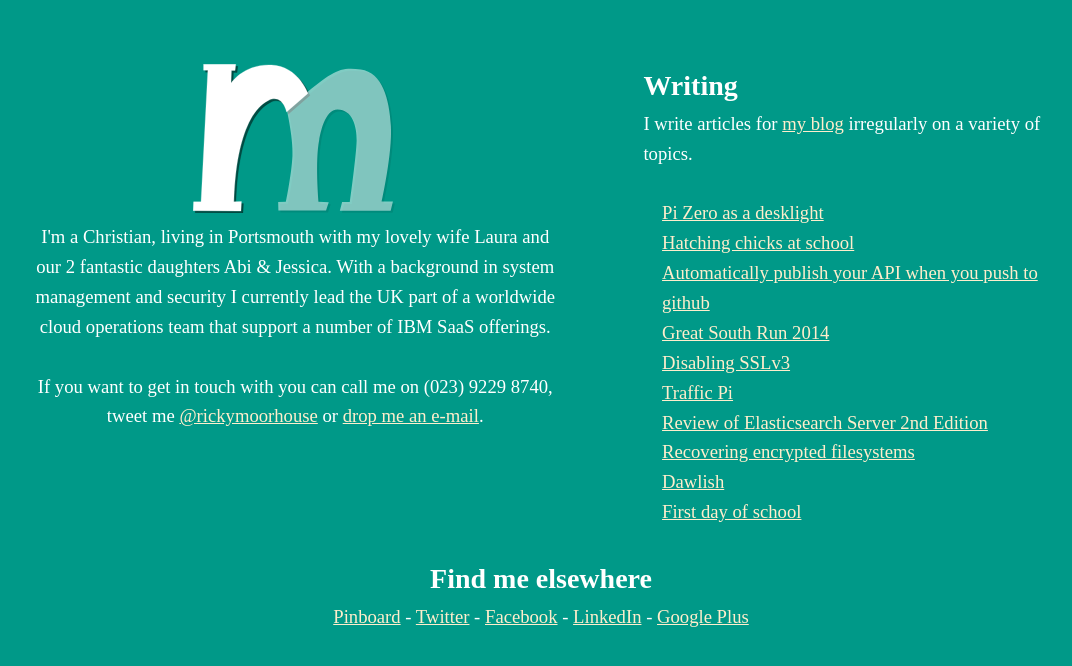
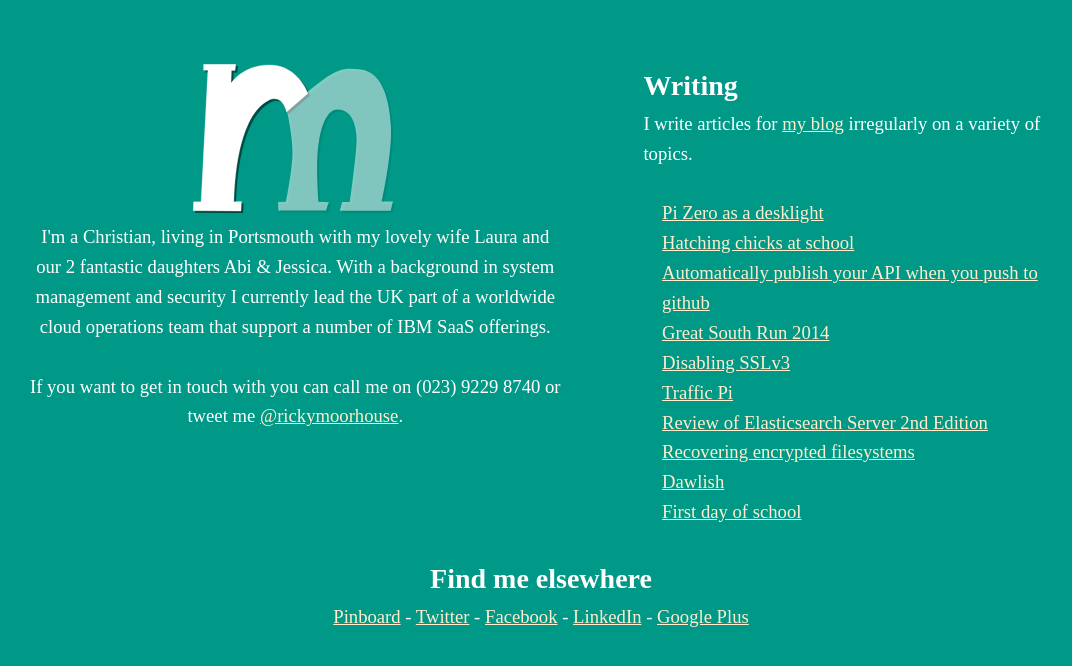
Before and after one commit to rickymoorhouse/rickymoorhouse.co.uk, a Jekyll site: the page built from index.html, in a window 1280 px wide. Shown: the top 666 px of the page, without its empty margins (99-1171 px from the left). Built offline with Jekyll 4.4.1, drawn with Linux system fonts in a browser that asks for light colours.

Commit message:
cleaning up errors

```diff
--- a/_includes/head.html
+++ b/_includes/head.html
@@ -4,7 +4,7 @@
   <!-- Common metas -->
   <meta charset="utf-8">
   <meta http-equiv="X-UA-Compatible" content="IE=edge">
-  <meta name="viewport" content="width=device-width, initial-scale=1">
+  <meta name="viewport" content="width=device-width, initial-scale=1,maximum-scale=1,user-scalable=no' />
 
   <title>
   {% if page.title %}{{ page.title }} | {{ site.title }}
@@ -24,7 +24,7 @@
   {% endif %}
   <!-- Favicons -->
   <link rel="apple-touch-icon" href="{{ site.baseurl }}/siteicon.png">
-  <link rel="shortcut icon" href="{{ site.baseurl }}/favicon.ico">
+  <link rel="shortcut icon" href="{{ site.baseurl }}/siteicon.png">
 
   <!-- CSS files -->
   <link rel="stylesheet" href="{{ site.baseurl }}/assets/main.css">
--- a/_includes/header.html
+++ b/_includes/header.html
@@ -1,5 +1,5 @@
 <header class="site-header"><h1 class="site-title">
-    <a href="{{ site.baseurl }}/" title="Home page"><img class="site-logo" src="{{ site.baseurl }}/assets/img/logo.svg"></a>
+    <a href="{{ site.baseurl }}/" title="Home page"><img alt="rm" class="site-logo" src="{{ site.baseurl }}/assets/img/logo.svg"></a>
   </h1>
   <nav class="site-nav">
     {% for link in site.navigation %}
--- a/index.html
+++ b/index.html
@@ -13,13 +13,14 @@
 <meta name="viewport" content="width=device-width,initial-scale=1">
 <meta name="mobile-web-app-capable" content="yes" />
 <meta name="apple-mobile-web-app-status-bar-style" content="black-translucent" />
-<link rel="shortcut icon" sizes="128x128" href="siteicon.png">
+<link rel="shortcut icon" sizes="128x128" href="siteicon.png" type="image/svg">
 <link rel="apple-touch-icon" sizes="128x128" href="siteicon.png">
 <link rel="apple-touch-icon-precomposed" sizes="128x128" href="siteicon.png">
 <meta name="format-detection" content="telephone=no">
 <link rel="mask-icon" href="/favicon.svg" color="#009988">
 <meta name="theme-color" content="#009988">
 <link rel="icon" href="/siteicon.png" type="image/png">
+<link rel="alternate" title="{{ site.title }}" type="application/json" href="{{ "/feed.json" | prepend: site.baseurl | prepend: site.url }}" />
 <title>Ricky Moorhouse</title>
 <!---->
 <style>
@@ -81,7 +82,7 @@
 			</switch>
 		</svg>
 	<p>I'm a Christian, living in Portsmouth with my lovely wife Laura and our 2 fantastic daughters Abi &amp; Jessica. With a background in system management and security I currently lead the UK part of a worldwide cloud operations team that support a number of IBM SaaS offerings.</p>
-	<p>If you want to get in touch with you can call me on (023) 9229 8740, tweet me <a href="http://twitter.com/rickymoorhouse/">@rickymoorhouse</a> or <a href="#contact">drop me an e-mail</a>.</p>
+	<p>If you want to get in touch with you can call me on (023) 9229 8740 or tweet me <a href="http://twitter.com/rickymoorhouse/">@rickymoorhouse</a>.</p>
 </section>
 <section id="writing">
 <h2>Writing</h2>
```
Also changed, not shown: .travis.yml, 1 other file.
